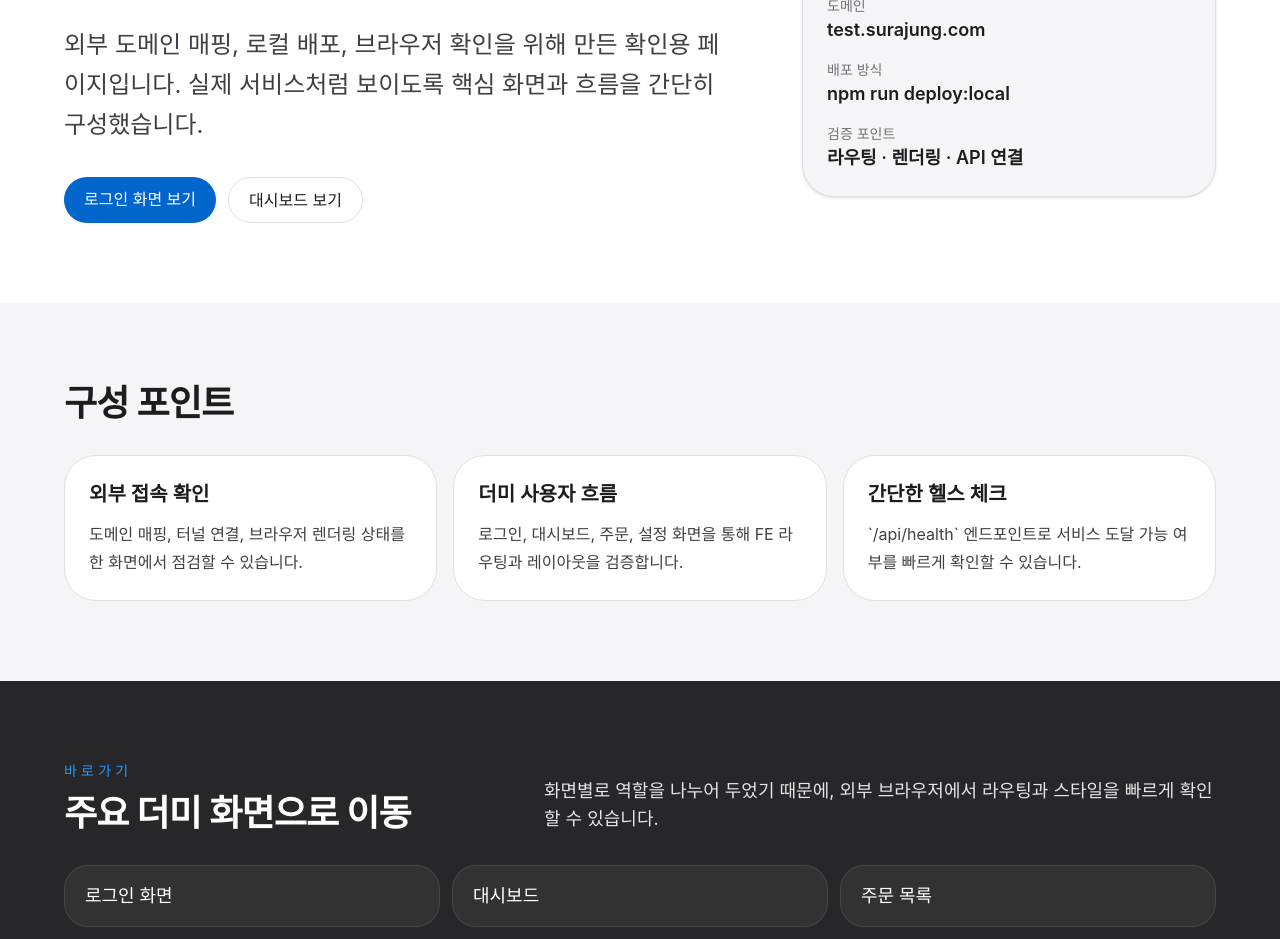
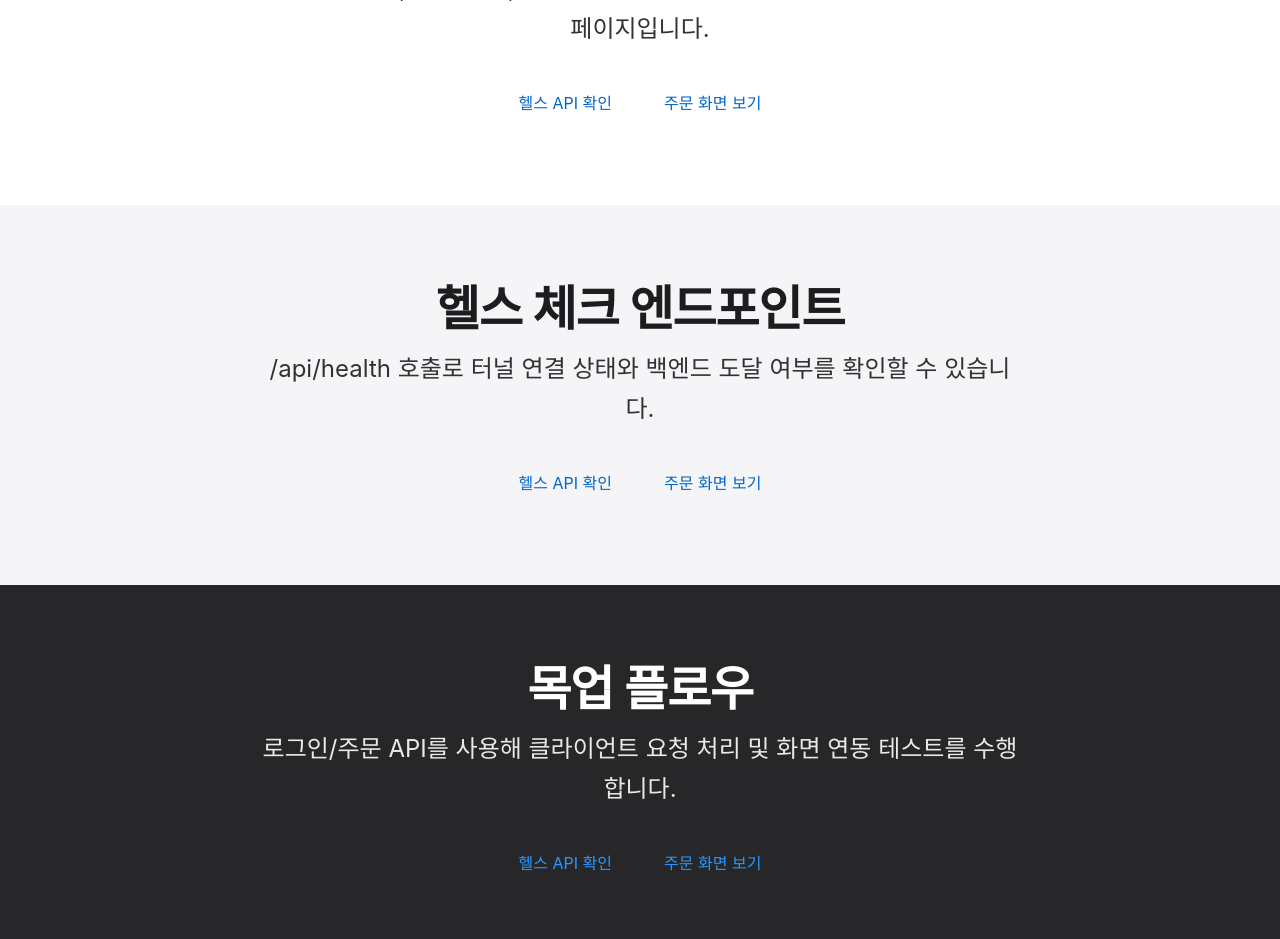
Before and after one commit to surajung/test, a Next.js app: page / in a window 1280 px wide. Shown: the part 220-1159 px from the top of the page. Built offline with nearby package versions, Linux system fonts and the light colour scheme.

Commit message:
컨텐츠 한글화 및 AGENTS 규칙 반영

```diff
--- a/src/app/dashboard/page.tsx
+++ b/src/app/dashboard/page.tsx
@@ -1,7 +1,7 @@
 const cards = [
-  { label: "전체 사용자", value: "1,024명" },
-  { label: "오늘 요청 수", value: "8,441건" },
-  { label: "오류율", value: "0.12%" },
+  { label: "총 사용자", value: "1,024" },
+  { label: "오늘 요청 수", value: "8,441" },
+  { label: "에러율", value: "0.12%" },
 ];
 
 export default function DashboardPage() {
@@ -12,7 +12,7 @@ export default function DashboardPage() {
           대시보드
         </h2>
         <p className="mx-auto mt-4 max-w-3xl text-center text-lg leading-8 text-zinc-700 sm:text-2xl">
-          외부 렌더링과 지연 시간 확인을 위한 정적 모니터링 화면입니다.
+          외부 렌더링과 응답 지연 확인을 위한 정적 모니터링 화면입니다.
         </p>
         <div className="mt-10 grid gap-4 sm:grid-cols-3">
           {cards.map((card, idx) => (
--- a/src/app/orders/page.tsx
+++ b/src/app/orders/page.tsx
@@ -1,7 +1,7 @@
 const rows = [
-  { id: "ORD-1001", status: "결제 완료", amount: "₩120,000" },
-  { id: "ORD-1002", status: "대기 중", amount: "₩68,500" },
-  { id: "ORD-1003", status: "실패", amount: "₩44,900" },
+  { id: "ORD-1001", status: "결제완료", amount: "$120.00" },
+  { id: "ORD-1002", status: "대기", amount: "$68.50" },
+  { id: "ORD-1003", status: "실패", amount: "$44.90" },
 ];
 
 export default function OrdersPage() {
@@ -9,16 +9,16 @@ export default function OrdersPage() {
     <main className="apple-tile tile-dark">
       <section className="mx-auto w-full max-w-6xl">
         <h2 className="text-center text-4xl font-semibold tracking-tight sm:text-5xl">
-          주문 목록
+          주문
         </h2>
         <p className="mx-auto mt-4 max-w-3xl text-center text-lg leading-8 text-zinc-200 sm:text-2xl">
-          테이블 렌더링과 API 연동을 확인하기 위한 더미 주문 스트림입니다.
+          테이블 렌더링 및 API 연동 상태 확인을 위한 목업 주문 목록입니다.
         </p>
         <div className="mt-10 overflow-x-auto rounded-3xl border border-zinc-700 bg-zinc-900">
           <table className="min-w-[560px] w-full text-left text-sm text-zinc-100">
             <thead className="border-b border-zinc-700 text-zinc-300">
               <tr>
-                <th className="px-5 py-4 font-medium">주문 번호</th>
+                <th className="px-5 py-4 font-medium">주문 ID</th>
                 <th className="px-5 py-4 font-medium">상태</th>
                 <th className="px-5 py-4 font-medium">금액</th>
               </tr>
--- a/src/app/page.tsx
+++ b/src/app/page.tsx
@@ -1,115 +1,50 @@
-const highlights = [
+const tiles = [
   {
-    title: "외부 접속 확인",
-    body: "도메인 매핑, 터널 연결, 브라우저 렌더링 상태를 한 화면에서 점검할 수 있습니다.",
+    title: "외부 테스트 랜딩",
+    body: "도메인 라우팅, 인증 노출, API 상태를 외부 네트워크에서 확인하기 위한 검증 페이지입니다.",
+    kind: "tile-light",
   },
   {
-    title: "더미 사용자 흐름",
-    body: "로그인, 대시보드, 주문, 설정 화면을 통해 FE 라우팅과 레이아웃을 검증합니다.",
+    title: "헬스 체크 엔드포인트",
+    body: "/api/health 호출로 터널 연결 상태와 백엔드 도달 여부를 확인할 수 있습니다.",
+    kind: "tile-parchment",
   },
   {
-    title: "간단한 헬스 체크",
-    body: "`/api/health` 엔드포인트로 서비스 도달 가능 여부를 빠르게 확인할 수 있습니다.",
+    title: "목업 플로우",
+    body: "로그인/주문 API를 사용해 클라이언트 요청 처리 및 화면 연동 테스트를 수행합니다.",
+    kind: "tile-dark",
   },
-];
-
-const quickLinks = [
-  { href: "/login", label: "로그인 화면" },
-  { href: "/dashboard", label: "대시보드" },
-  { href: "/orders", label: "주문 목록" },
-  { href: "/settings", label: "설정" },
-  { href: "/api/health", label: "헬스 체크" },
 ];
 
 export default function Home() {
   return (
     <main>
-      <section className="apple-tile tile-light">
-        <div className="mx-auto grid w-full max-w-6xl gap-12 lg:grid-cols-[1.25fr_0.75fr] lg:items-center">
-          <div>
-            <p className="text-sm font-medium uppercase tracking-[0.3em] text-[var(--primary)]">
-              테스트용 더미 사이트
+      {tiles.map((tile) => (
+        <section key={tile.title} className={`apple-tile ${tile.kind}`}>
+          <div className="mx-auto w-full max-w-6xl text-center">
+            <h2 className="text-4xl font-semibold tracking-tight sm:text-5xl">
+              {tile.title}
+            </h2>
+            <p className="mx-auto mt-4 max-w-3xl text-lg leading-8 opacity-90 sm:text-2xl sm:leading-10">
+              {tile.body}
             </p>
-            <h1 className="mt-4 text-4xl font-semibold tracking-tight sm:text-6xl">
-              한국어 기반 데모 프론트엔드
-            </h1>
-            <p className="mt-6 max-w-2xl text-lg leading-8 text-zinc-700 sm:text-2xl sm:leading-10">
-              외부 도메인 매핑, 로컬 배포, 브라우저 확인을 위해 만든 확인용 페이지입니다.
-              실제 서비스처럼 보이도록 핵심 화면과 흐름을 간단히 구성했습니다.
-            </p>
-            <div className="mt-8 flex flex-wrap gap-3">
-              <a href="/login" className="apple-pill bg-[var(--primary)] text-white hover:bg-[var(--primary-focus)]">
-                로그인 화면 보기
+            <div className="mt-8 flex flex-wrap items-center justify-center gap-3">
+              <a
+                href="/api/health"
+                className={`apple-pill text-base ${tile.kind === "tile-dark" ? "apple-link-dark" : "apple-link"}`}
+              >
+                헬스 API 확인
               </a>
-              <a href="/dashboard" className="apple-pill border border-[var(--hairline)] bg-white text-[var(--ink)]">
-                대시보드 보기
+              <a
+                href="/orders"
+                className={`apple-pill text-base ${tile.kind === "tile-dark" ? "apple-link-dark" : "apple-link"}`}
+              >
+                주문 화면 보기
               </a>
             </div>
           </div>
-
-          <aside className="rounded-[2rem] border border-[var(--hairline)] bg-[var(--canvas-parchment)] p-6 shadow-sm">
-            <p className="text-sm font-medium text-zinc-500">빠른 확인 항목</p>
-            <ul className="mt-5 space-y-4">
-              <li>
-                <span className="block text-sm text-zinc-500">도메인</span>
-                <span className="text-lg font-semibold">test.surajung.com</span>
-              </li>
-              <li>
-                <span className="block text-sm text-zinc-500">배포 방식</span>
-                <span className="text-lg font-semibold">npm run deploy:local</span>
-              </li>
-              <li>
-                <span className="block text-sm text-zinc-500">검증 포인트</span>
-                <span className="text-lg font-semibold">라우팅 · 렌더링 · API 연결</span>
-              </li>
-            </ul>
-          </aside>
-        </div>
-      </section>
-
-      <section className="apple-tile tile-parchment">
-        <div className="mx-auto w-full max-w-6xl">
-          <h2 className="text-3xl font-semibold tracking-tight sm:text-4xl">구성 포인트</h2>
-          <div className="mt-8 grid gap-4 lg:grid-cols-3">
-            {highlights.map((item) => (
-              <article key={item.title} className="rounded-[2rem] border border-[var(--hairline)] bg-white p-6">
-                <h3 className="text-xl font-semibold">{item.title}</h3>
-                <p className="mt-3 text-base leading-7 text-zinc-700">{item.body}</p>
-              </article>
-            ))}
-          </div>
-        </div>
-      </section>
-
-      <section className="apple-tile tile-dark">
-        <div className="mx-auto w-full max-w-6xl">
-          <div className="flex flex-col gap-6 lg:flex-row lg:items-end lg:justify-between">
-            <div>
-              <p className="text-sm font-medium uppercase tracking-[0.3em] text-[var(--primary-on-dark)]">
-                바로가기
-              </p>
-              <h2 className="mt-3 text-3xl font-semibold tracking-tight sm:text-4xl">
-                주요 더미 화면으로 이동
-              </h2>
-            </div>
-            <p className="max-w-2xl text-base leading-7 text-zinc-200 sm:text-lg">
-              화면별로 역할을 나누어 두었기 때문에, 외부 브라우저에서 라우팅과 스타일을 빠르게 확인할 수 있습니다.
-            </p>
-          </div>
-
-          <div className="mt-8 grid gap-3 sm:grid-cols-2 lg:grid-cols-3">
-            {quickLinks.map((link) => (
-              <a
-                key={link.href}
-                href={link.href}
-                className="rounded-[1.5rem] border border-white/10 bg-white/5 px-5 py-4 text-lg font-medium text-white transition hover:bg-white/10"
-              >
-                {link.label}
-              </a>
-            ))}
-          </div>
-        </div>
-      </section>
+        </section>
+      ))}
     </main>
   );
 }
--- a/src/app/settings/page.tsx
+++ b/src/app/settings/page.tsx
@@ -6,7 +6,7 @@ export default function SettingsPage() {
           설정
         </h2>
         <p className="mx-auto mt-4 max-w-2xl text-center text-lg leading-8 text-zinc-700 sm:text-2xl">
-          상호작용과 뷰포트 확인을 위한 설정형 더미 화면입니다.
+          상호작용과 뷰포트 동작 확인을 위한 설정 폼입니다.
         </p>
         <div className="mx-auto mt-10 grid w-full max-w-xl gap-4 rounded-3xl bg-white p-5 sm:p-6">
           <label className="grid gap-2 text-sm">
--- a/src/components/nav.tsx
+++ b/src/components/nav.tsx
@@ -6,13 +6,14 @@ const links = [
   { href: "/dashboard", label: "대시보드" },
   { href: "/orders", label: "주문" },
   { href: "/settings", label: "설정" },
+  { href: "/sandbox", label: "샌드박스" },
 ];
 
 export function Nav() {
   return (
     <header className="sticky top-0 z-20 border-b border-zinc-800 bg-black text-white">
       <div className="mx-auto flex h-11 w-full max-w-6xl items-center justify-between px-4 sm:px-6">
-        <span className="text-xs tracking-tight">test.surajung.com · 더미 프론트엔드</span>
+        <span className="text-xs tracking-tight">test.surajung.com</span>
         <nav className="flex items-center gap-3 overflow-x-auto text-xs sm:gap-4">
           {links.map((link) => (
             <Link
```
Also changed, not shown: src/app/login/page.tsx (+2 -8 lines), src/app/sandbox/mobile-keypad-sheet/page.tsx (+11 -12 lines), src/app/sandbox/mobile-keypad/page.tsx (+9 -9 lines), src/app/sandbox/page.tsx (+7 -9 lines), 1 other file (tests, documents, lock files or other folders).
